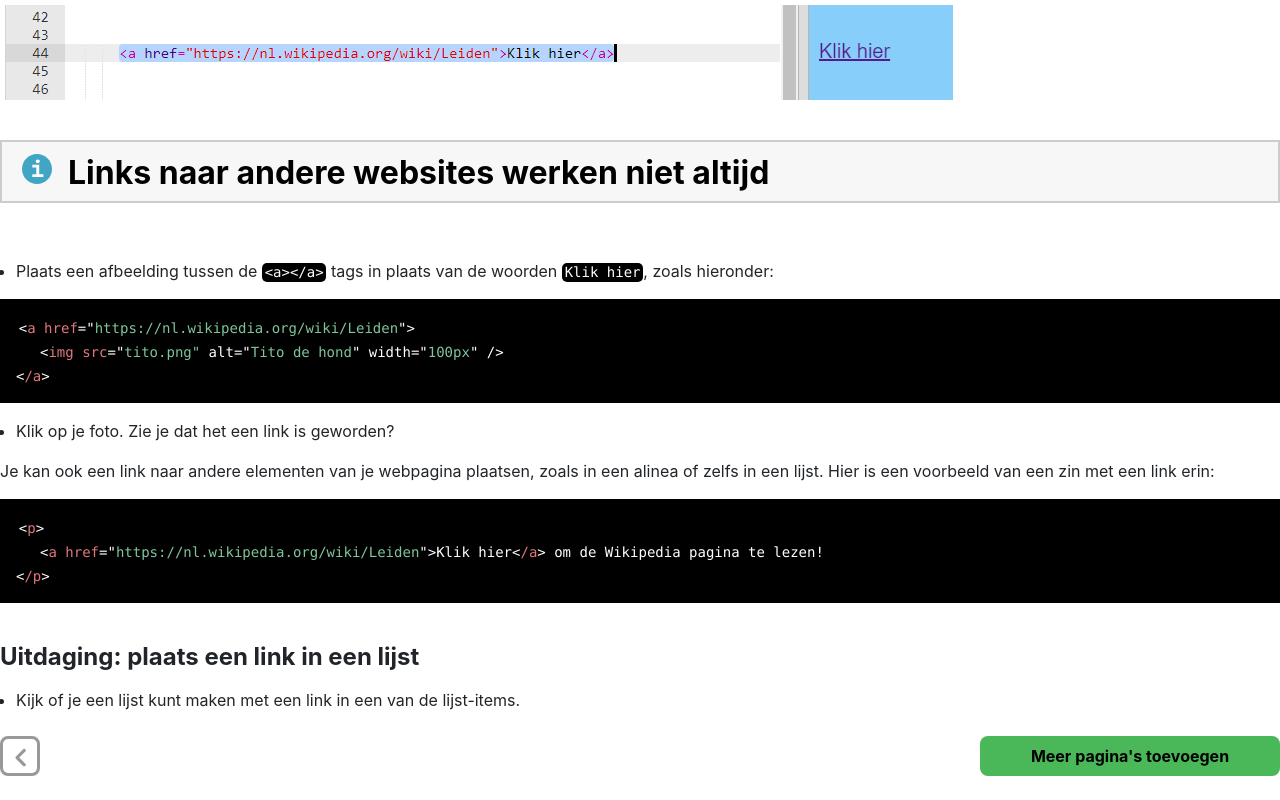
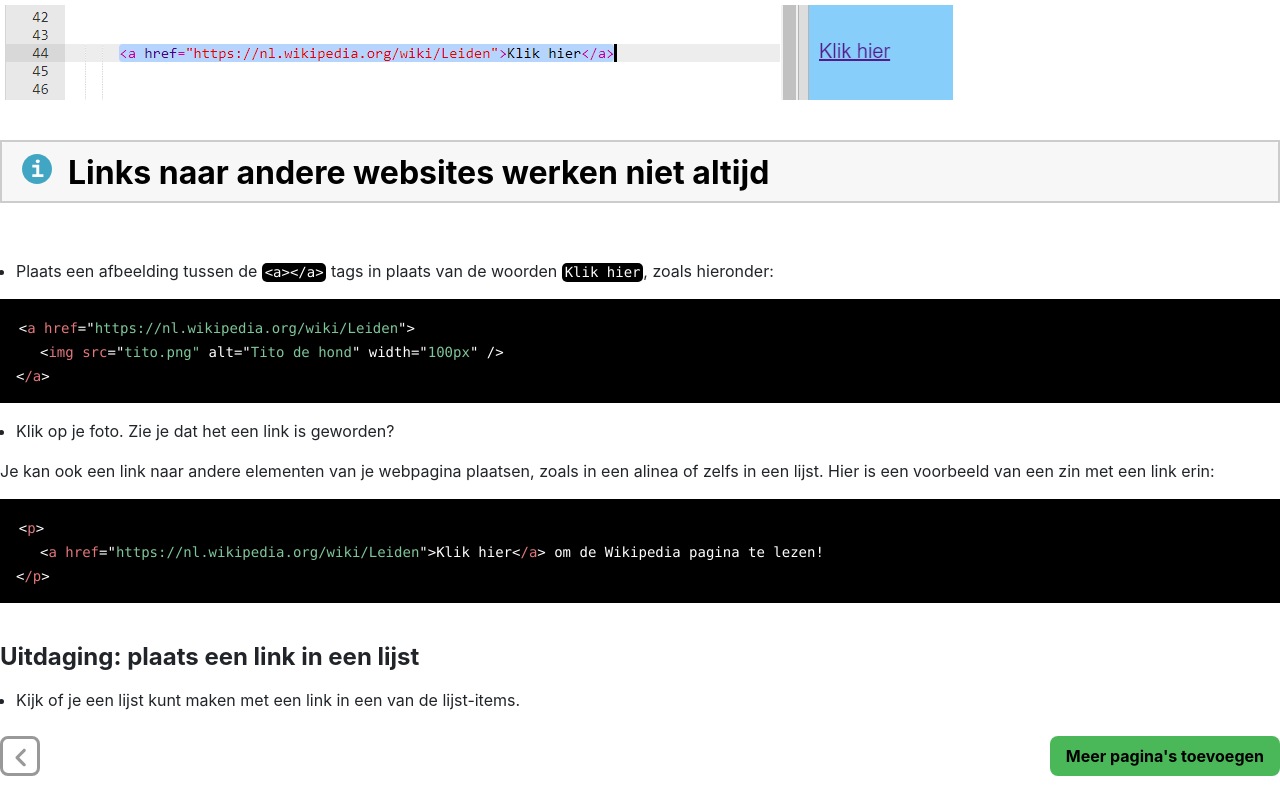
Before and after one commit to ciskavs/website-deel1, a plain HTML site: page link.html in a window 1280 px wide. Shown: the part 792-1592 px from the top of the page. Drawn offline with Linux system fonts and the light colour scheme.

Commit message:
fixed some small styling issues

```diff
--- a/css/contentStyles.css
+++ b/css/contentStyles.css
@@ -51,11 +51,13 @@ img {
     background-color: #4ab858;
     border: none;
     border-radius: 8px;
-    width: 300px;
+    max-width: 300px;
     height: 40px;
     color: fff;
     font-weight: bold;
     float: right;
+    padding-left: 16px;
+    padding-right: 16px;
 }
 
 a#next {
--- a/css/styles.css
+++ b/css/styles.css
@@ -40,6 +40,7 @@ ul.menu li a:before {
 ul.menu li a {
     display: block;
     margin-left: 32px;
+    line-height: 40px;
     color: #724695;
 }
 
```
Also changed, not shown: navigation.html (+2 -2 lines).
